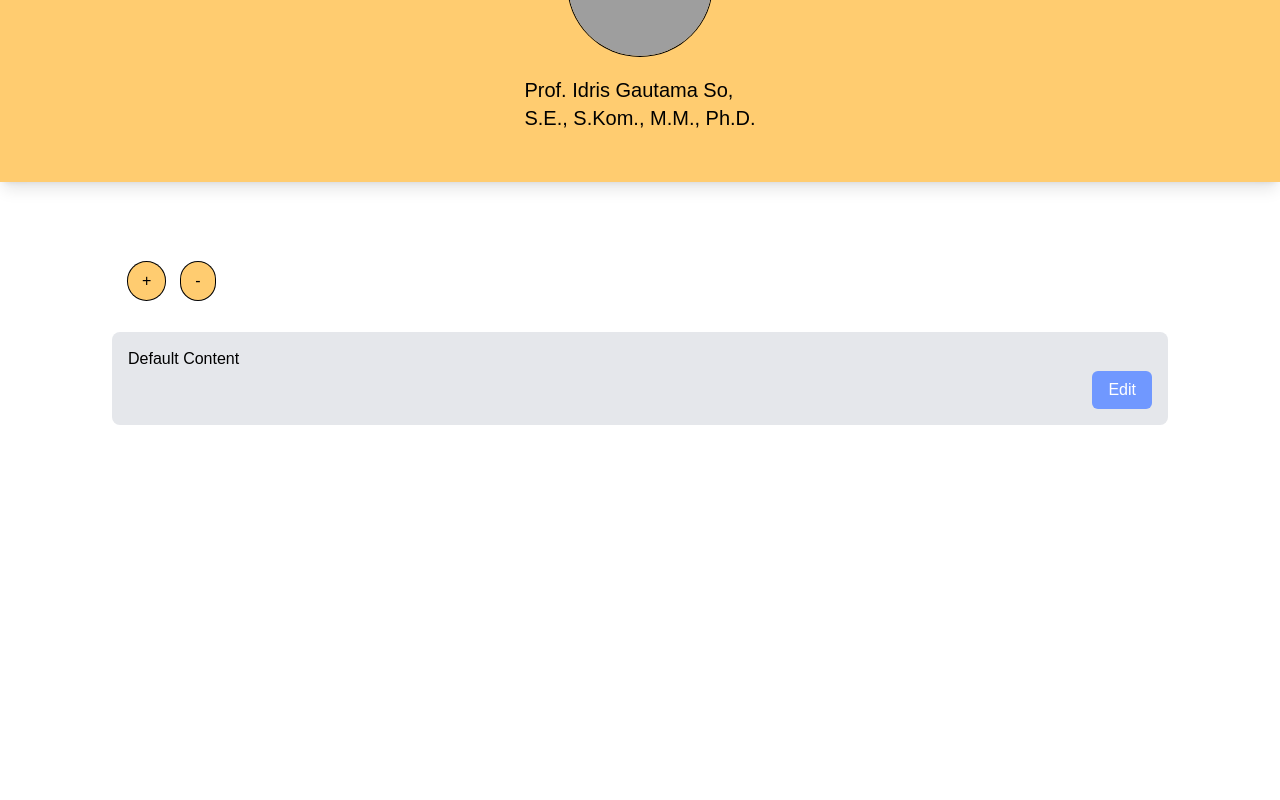
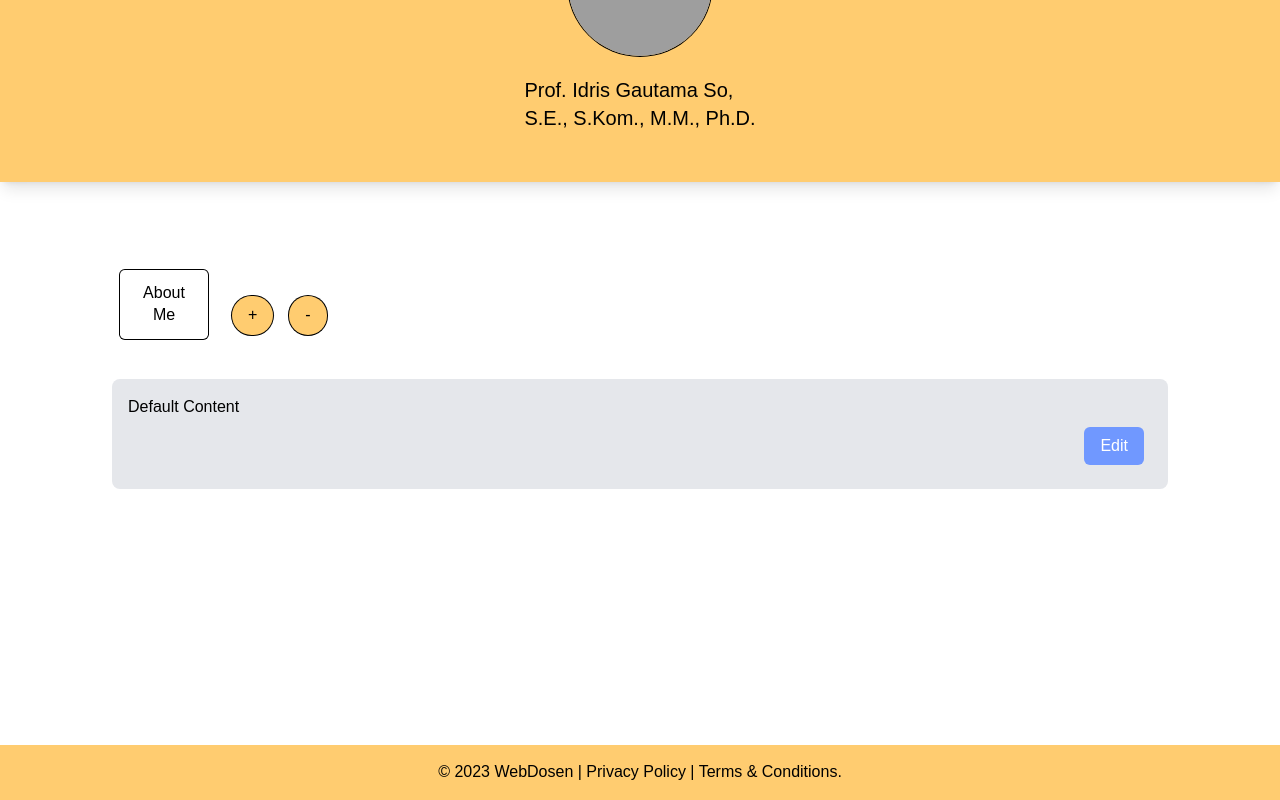
Before and after one commit to RavellRavindo/dosenku, a React (Create React App) app in the folder client/: page /lecturerprofile in a window 1280 px wide. Shown: the part 282-1082 px from the top of the page. Before the commit the page ends 800 px from the top, so only its background shows below. Built offline with nearby package versions, Linux system fonts and the light colour scheme; grey boxes are pictures that could not be loaded.

Commit message:
make new default button

```diff
--- a/client/src/components/ContentSwitcher.jsx
+++ b/client/src/components/ContentSwitcher.jsx
@@ -1,4 +1,4 @@
-import React, { useState } from "react";
+import React, { useState, useEffect } from "react";
 import Modal from "react-modal";
 
 const ContentSwitcher = () => {
@@ -34,6 +34,7 @@ const ContentSwitcher = () => {
     } else {
       contentValue("Default Content");
     }
+    console.log(buttonKey);
   };
 
   const increaseButton = () => {
@@ -52,7 +53,7 @@ const ContentSwitcher = () => {
       contentValue("Default Content");
 
       const newButton = {
-        key: buttonCount,
+        key: buttonCount + 1,
         buttonName: newButtonName,
         content: newContent,
       };
@@ -92,41 +93,53 @@ const ContentSwitcher = () => {
     setOpenEditModal(false);
   };
 
+  useEffect(() => {
+    setData({
+      buttons: [
+        {
+          key: 0,
+          buttonName: "About Me",
+          content: "",
+        },
+      ],
+    });
+  }, []);
+
   return (
-    <div className="px-28">
-      <div className="w-full pb-8">
+    <div className="px-4 sm:px-28">
+      <div className="w-full pb-4 sm:pb-8">
         {data.buttons.map((button) => (
           <button
             key={button.key}
             onClick={() => buttonClicked(button.key)}
-            className={`w-1/12 py-3 px-4 mx-2 rounded-md ring-1 ring-black ${
-              activeButton === button.key ? "primaryBgColor" : ""
+            className={`w-1/3 sm:w-1/12 py-2 sm:py-3 px-3 sm:px-4 m-1 sm:m-2 rounded-md ring-1 ring-black button ${
+              activeButton === button.key ? "active-button" : ""
             }`}
           >
             {button.buttonName}
           </button>
         ))}
         <button
-          className="py-2 px-3.5 rounded-3xl ring-1 ring-black primaryBgColor mx-4"
+          className="py-2 px-4 rounded-3xl ring-1 ring-black primaryBgColor mx-2 sm:mx-4"
           onClick={increaseButton}
         >
           {" "}
           +{" "}
         </button>
         <button
-          className="py-2 px-3.5 rounded-3xl ring-1 ring-black primaryBgColor mr-4"
+          className="py-2 px-4 rounded-3xl ring-1 ring-black primaryBgColor mr-2 sm:mr-4"
           onClick={deleteButtonConfirmation}
         >
           {" "}
           -{" "}
         </button>
       </div>
-      <div className="p-4 bg-gray-200 rounded-lg">
-        <p>{content}</p>
+      <div className="p-2 sm:p-4 bg-gray-200 rounded-lg">
+        <p className="text-sm sm:text-base">{content}</p>
         <div style={{ display: "flex", justifyContent: "flex-end" }}>
           <button
             onClick={() => setOpenEditModal(true)}
-            className="px-4 py-2 text-white secondaryBgColor rounded-md ml-2 hover:ring-1 ring-orange-300"
+            className="px-2 sm:px-4 py-2 text-white secondaryBgColor rounded-md m-1 sm:m-2 hover:ring-1 ring-orange-300"
           >
             Edit
           </button>
--- a/client/src/components/Footer.jsx
+++ b/client/src/components/Footer.jsx
@@ -0,0 +1,15 @@
+import React from "react";
+
+const Footer = () => {
+  return (
+    <footer className="primaryBgColor py-4 mt-64">
+      <div className="container mx-auto flex justify-center items-center">
+        <div>
+          <p>&copy; 2023 WebDosen |  Privacy Policy | Terms & Conditions.</p>
+        </div>
+      </div>
+    </footer>
+  );
+};
+
+export default Footer;
--- a/client/src/index.css
+++ b/client/src/index.css
@@ -3,7 +3,6 @@
 @tailwind utilities;
 
 @import url('https://fonts.googleapis.com/css2?family=Outfit:wght@200;300;400;500;600;700;800&display=swap');
-
 
 * {
   margin: 0;
@@ -52,6 +51,14 @@ body {
 
 .defaultButton {
   background-color: white;
+}
+
+.button {
+  transition: background-color 0.3s, color 0.3s, box-shadow 0.3s;
+}
+
+.button.active-button {
+  background-color: #FFCC70;
 }
 
 html {
@@ -148,10 +155,6 @@ span{
 .carouselContainer{
   padding: 0rem 6rem;
 }
-/*
-.carouselContainer h1{
-  font-weight: normal;
-} */
 
 .flexRow{
   margin-top: 3rem;
--- a/client/src/pages/Home.jsx
+++ b/client/src/pages/Home.jsx
@@ -1,3 +1,77 @@
+// import React, { useState } from "react";
+// import Assets1 from "./assets/Assets1.png";
+// import Assets2 from "./assets/Assets2.png";
+// import { Link } from "react-router-dom";
+
+// import Text from "../components/Text";
+
+// export const Home = () => {
+//   const [input, setInput] = useState("");
+
+//   return (
+//     <section>
+//       <nav className="navbar container">
+//         <div className="logo">
+//           <h1>DosenKu</h1>
+//         </div>
+//         <div className="navList">
+//           <div className="button btn-1">
+//             <Link to={"/signup"}>Sign up</Link>
+//           </div>
+//           <div className="button btn-2">
+//             <Link to={"/login"}>
+//               <p>Login</p>
+//             </Link>
+//           </div>
+//         </div>
+//       </nav>
+
+//       <header className="container">
+//         <div className="contentContainer">
+//           <h1>
+//             Find any <br />
+//             University <br />
+//             Lecture here
+//           </h1>
+//           <h4>
+//             <span>We'll</span> help you find any Lecturer <br />
+//             Here
+//           </h4>
+//           <div className="searchContainer">
+//             <form className="searchBar">
+//               <input
+//                 type="text"
+//                 placeholder=" Type a lecturer name..."
+//                 value={input}
+//                 onChange={(e) => {
+//                   setInput(e.target.value);
+//                 }}
+//               />
+//             </form>
+//             <button className="button btn-2">
+//               <p>Find Now</p>
+//             </button>
+//           </div>
+//         </div>
+//         <div className="assetContainer">
+//           <img src={Assets1} alt="foto1" />
+//         </div>
+//       </header>
+
+//       <div className="content-1 container">
+//         <div className="img-container">
+//           <img src={Assets2} alt="foto2" />
+//         </div>
+//         <div className="carouselContainer">
+//           <Text />
+//         </div>
+//       </div>
+
+//       <div className="content-2 container"></div>
+//     </section>
+//   );
+// };
+
 import React, { useState } from "react";
 import Assets1 from "./assets/Assets1.png";
 import Assets2 from "./assets/Assets2.png";
@@ -10,35 +84,35 @@ export const Home = () => {
 
   return (
     <section>
-      <nav className="navbar container">
-        <div className="logo">
+      <nav className="navbar container p-5">
+        <div className="logo text-primary text-2xl">
           <h1>DosenKu</h1>
         </div>
         <div className="navList">
-          <div className="button btn-1">
-            <Link to={"/signup"}>Sign up</Link>
+          <div className="button btn-1 p-4">
+            <Link to={"/signup"} className="">Sign up</Link>
           </div>
           <div className="button btn-2">
-            <Link to={"/login"}>
+            <Link to={"/login"} className="text-white">
               <p>Login</p>
             </Link>
           </div>
         </div>
       </nav>
 
-      <header className="container">
+      <header className="container flex justify-between py-28">
         <div className="contentContainer">
-          <h1>
+          <h1 className="text-4xl leading-normal">
             Find any <br />
             University <br />
             Lecture here
           </h1>
-          <h4>
+          <h4 className="text-primary mt-3">
             <span>We'll</span> help you find any Lecturer <br />
             Here
           </h4>
-          <div className="searchContainer">
-            <form className="searchBar">
+          <div className="searchContainer flex items-center mt-2">
+            <form className="searchBar border border-gray-300 rounded-md p-2">
               <input
                 type="text"
                 placeholder=" Type a lecturer name..."
@@ -46,10 +120,11 @@ export const Home = () => {
                 onChange={(e) => {
                   setInput(e.target.value);
                 }}
+                className="w-full outline-none"
               />
             </form>
-            <button className="button btn-2">
-              <p>Find Now</p>
+            <button className="button btn-2 bg-secondary">
+              <p className="text-white">Find Now</p>
             </button>
           </div>
         </div>
@@ -58,16 +133,16 @@ export const Home = () => {
         </div>
       </header>
 
-      <div className="content-1 container">
-        <div className="img-container">
+      <div className="content-1 container flex justify-between items-center mt-72 h-96 bg-yellow-200 rounded-3xl">
+        <div className="img-container ml-20">
           <img src={Assets2} alt="foto2" />
         </div>
-        <div className="carouselContainer">
+        <div className="carouselContainer px-24">
           <Text />
         </div>
       </div>
 
-      <div className="content-2 container"></div>
+      <div className="content-2 container h-2/5"></div>
     </section>
   );
 };
--- a/client/src/pages/LecturerProfile.jsx
+++ b/client/src/pages/LecturerProfile.jsx
@@ -2,6 +2,7 @@ import React from "react";
 import LecturerNav from "../components/LecturerNav";
 import LecturerBg from "../components/LecturerBg";
 import ContentSwitcher from "../components/ContentSwitcher";
+import Footer from "../components/Footer";
 
 const LecturerProfile = () => {
   return (
@@ -9,6 +10,7 @@ const LecturerProfile = () => {
       <LecturerNav />
       <LecturerBg />
       <ContentSwitcher />
+      <Footer />
     </>
   );
 };
```
